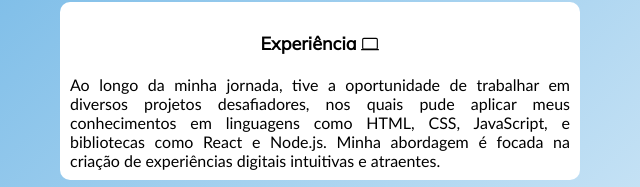
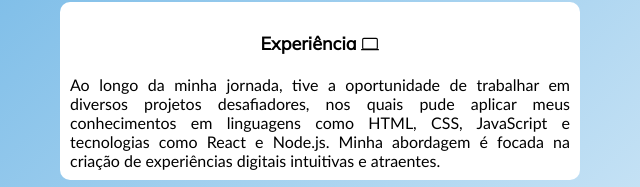
Before and after one commit to LeoRodrigues1036/desenvolvedor-leonardo, a website: page public/sobre.html in a window 1280 px wide. Shown: the part 586-773 px from the top of the page, 320-960 px from the left. Drawn offline with nearby package versions, Linux system fonts and the light colour scheme.

Commit message:
removendo erro sobre

```diff
--- a/public/sobre.html
+++ b/public/sobre.html
@@ -50,7 +50,7 @@
         <div class="box">
             <h2>Experiência <ion-icon name="laptop-outline"></ion-icon></h2>
             <p>Ao longo da minha jornada, tive a oportunidade de trabalhar em diversos projetos desafiadores, nos quais
-                pude aplicar meus conhecimentos em linguagens como HTML, CSS, JavaScript, e bibliotecas como React e
+                pude aplicar meus conhecimentos em linguagens como HTML, CSS, JavaScript e tecnologias como React e
                 Node.js. Minha abordagem é focada na criação de experiências digitais intuitivas e atraentes.</p>
         </div>
         <div class="box">
```
